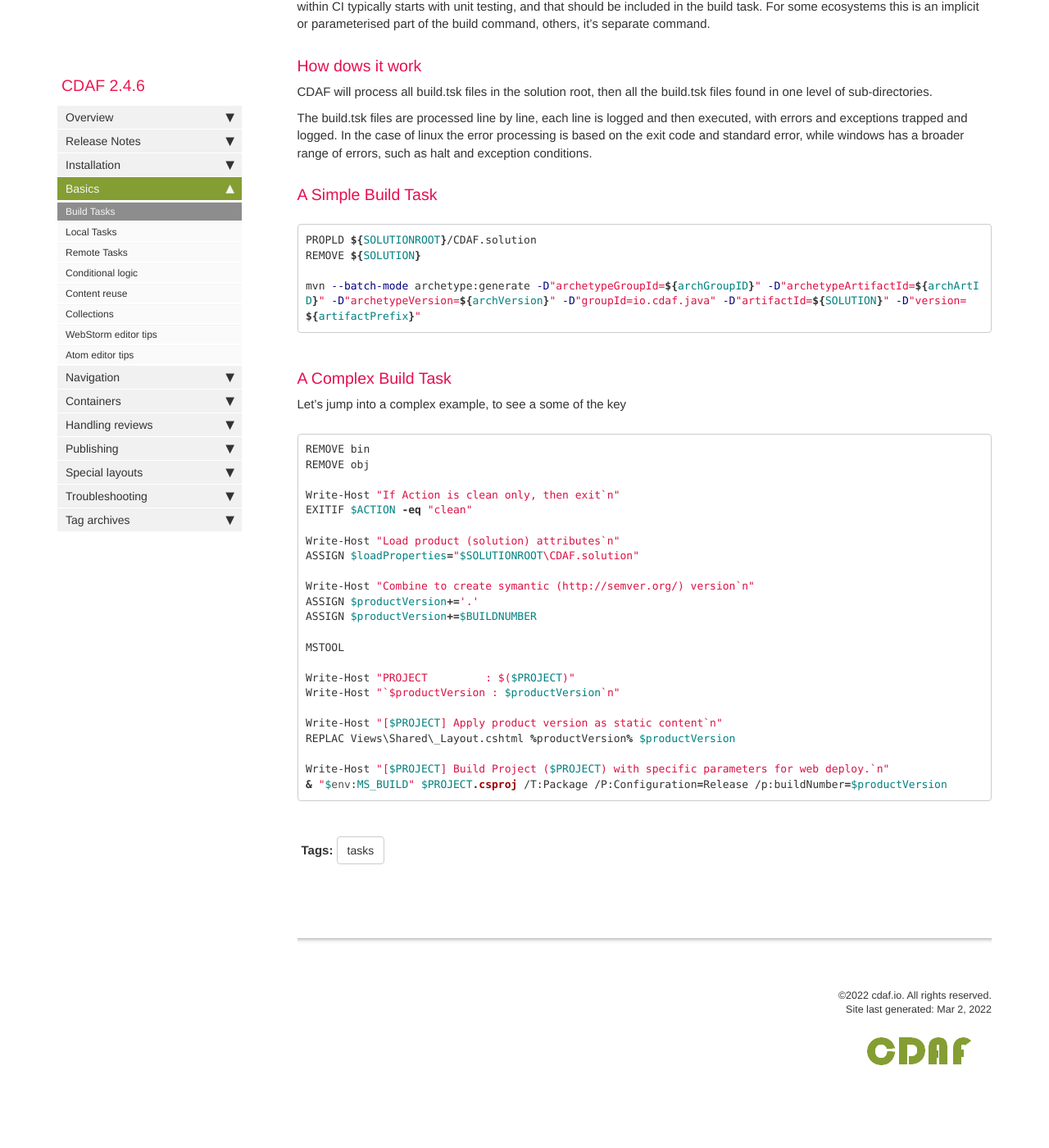
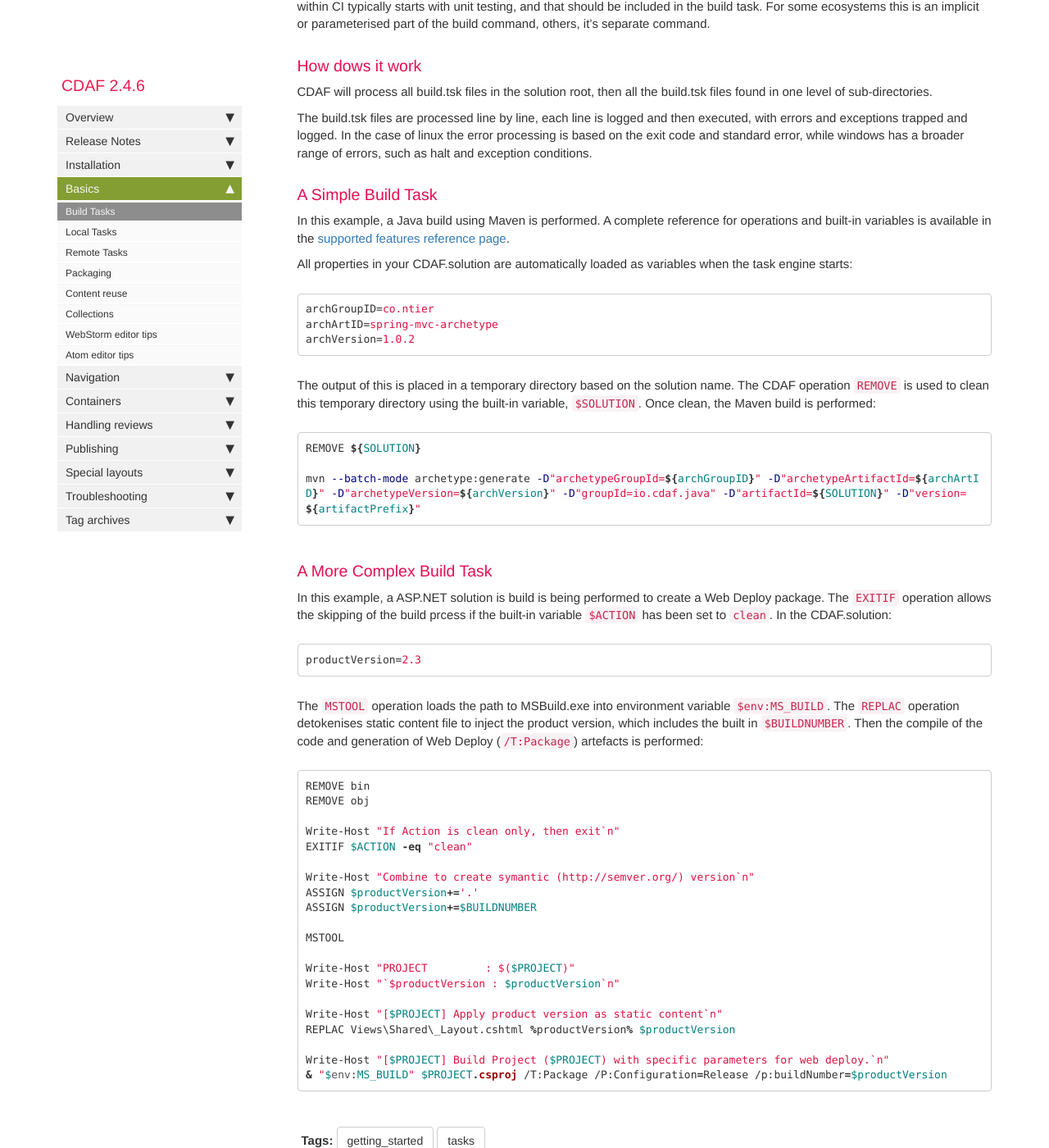
Before and after one commit to cdaf/docs.cdaf.io, a Jekyll site: the page built from pages/mydoc/mydoc_basics_build_tasks.md, in a window 1280 px wide and 1400 px high, scrolled down 452 px. Shown: the whole window at 82% size. Built offline with Jekyll 4.4.1, drawn with Linux system fonts in a browser that asks for light colours; comment, search, counter and statistics services are not loaded; some of the changed text lies outside the part shown.

Commit message:
More build tasks and introduction of packaging

````diff
--- a/_data/sidebars/mydoc_sidebar.yml
+++ b/_data/sidebars/mydoc_sidebar.yml
@@ -84,8 +84,8 @@ entries:
       url: /mydoc_basics_remote_tasks.html
       output: web
 
-    - title: Conditional logic
-      url: /mydoc_conditional_logic.html
+    - title: Packaging
+      url: /mydoc_basics_packaging.html
       output: web
 
     - title: Content reuse
--- a/pages/mydoc/mydoc_basics_build_tasks.md
+++ b/pages/mydoc/mydoc_basics_build_tasks.md
@@ -1,7 +1,7 @@
 ---
 title: Build Tasks
 keywords: ci, build, maven, msbuild, dotnet, npm, pip, bundler, gradel, ant, make
-tags: [tasks]
+tags: [getting_started, tasks]
 summary: "The CI Task, i.e. creating artefacts from code."
 sidebar: mydoc_sidebar
 permalink: mydoc_basics_build_tasks.html
@@ -19,18 +19,33 @@ The build.tsk files are processed line by line, each line is logged and then exe
 
 ### A Simple Build Task
 
+In this example, a Java build using Maven is performed. A complete reference for operations and built-in variables is available in the [supported features reference page][mydoc_supported_features].
 
+All properties in your CDAF.solution are automatically loaded as variables when the task engine starts:
+
+``` properties
+archGroupID=co.ntier
+archArtID=spring-mvc-archetype
+archVersion=1.0.2
+```
+
+The output of this is placed in a temporary directory based on the solution name. The CDAF operation ``REMOVE`` is used to clean this temporary directory using the built-in variable, ``$SOLUTION``. Once clean, the Maven build is performed:
 
 ``` bash
-PROPLD ${SOLUTIONROOT}/CDAF.solution
 REMOVE ${SOLUTION}
 
 mvn --batch-mode archetype:generate -D"archetypeGroupId=${archGroupID}" -D"archetypeArtifactId=${archArtID}" -D"archetypeVersion=${archVersion}" -D"groupId=io.cdaf.java" -D"artifactId=${SOLUTION}" -D"version=${artifactPrefix}"
 ```
 
-### A Complex Build Task
+### A More Complex Build Task
 
-Let's jump into a complex example, to see a some of the key
+In this example, a ASP.NET solution is build is being performed to create a Web Deploy package. The ``EXITIF`` operation allows the skipping of the build prcess if the built-in variable ``$ACTION`` has been set to ``clean``. In the CDAF.solution:
+
+``` properties
+productVersion=2.3
+```
+
+The ``MSTOOL`` operation loads the path to MSBuild.exe into environment variable ``$env:MS_BUILD``. The ``REPLAC`` operation detokenises static content file to inject the product version, which includes the built in ``$BUILDNUMBER``. Then the compile of the code and generation of Web Deploy (``/T:Package``) artefacts is performed:
 
 ``` powershell
 REMOVE bin
@@ -38,9 +53,6 @@ REMOVE obj
 
 Write-Host "If Action is clean only, then exit`n"
 EXITIF $ACTION -eq "clean"
-
-Write-Host "Load product (solution) attributes`n"
-ASSIGN $loadProperties="$SOLUTIONROOT\CDAF.solution"
 
 Write-Host "Combine to create symantic (http://semver.org/) version`n"
 ASSIGN $productVersion+='.'
--- a/pages/mydoc/mydoc_conditional_logic.md
+++ b/pages/mydoc/mydoc_basics_packaging.md
@@ -1,11 +1,11 @@
 ---
-title: Conditional logic
+title: Packaging
 tags: [single_sourcing]
 keywords: if else logic, conditions, conditional attributes, conditional filtering
 last_updated: July 3, 2016
 summary: "You can implement advanced conditional logic that includes if statements, or statements, unless, and more. This conditional logic facilitates single sourcing scenarios in which you're outputting the same content for different audiences."
 sidebar: mydoc_sidebar
-permalink: mydoc_conditional_logic.html
+permalink: mydoc_basics_packaging.html
 folder: mydoc
 ---
 
````
Also changed, not shown: pages/mydoc/mydoc_install_seed.md (+7 -0 lines), pages/mydoc/mydoc_supported_features.md (+3 -1 lines).
